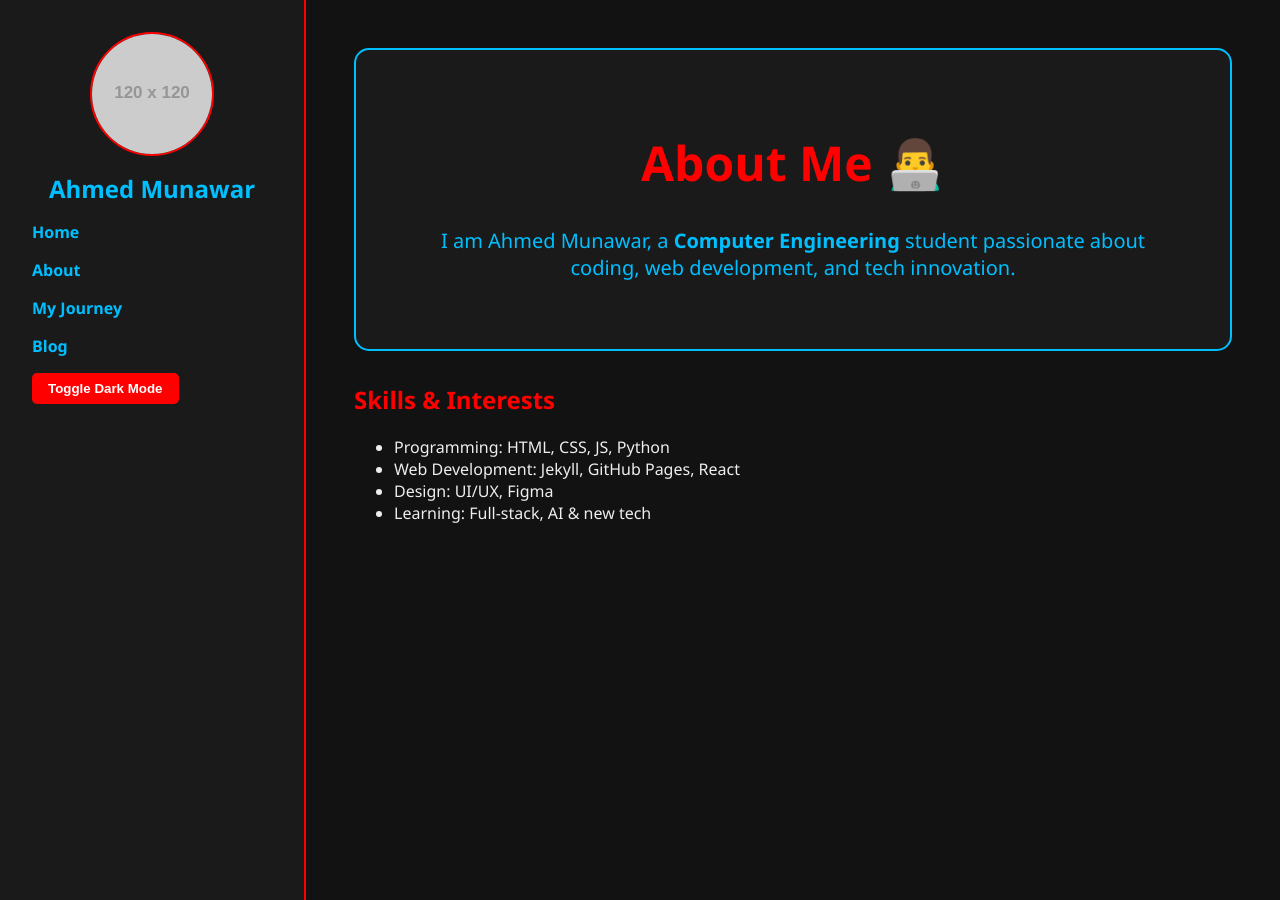
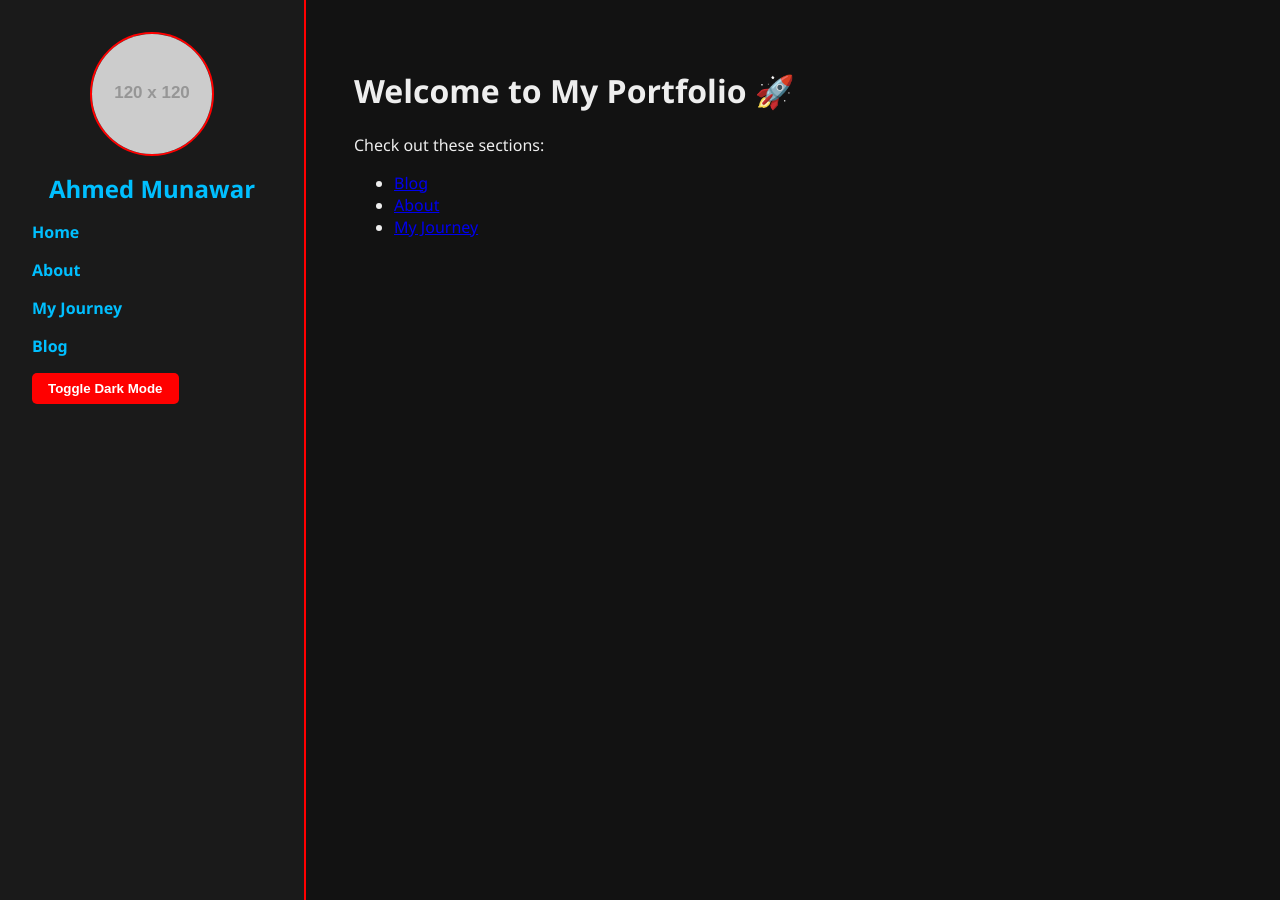
Before and after one commit to engr-ahmad-munawar/engr-ahmad-munawar.github.io-Portfolio-, a Jekyll site: the page built from about.md, in a window 1280 px wide and 900 px high. Built offline with Jekyll 4.4.1, drawn with Linux system fonts in a browser that asks for light colours.

Commit message:
Update about.md

```diff
--- a/about.md
+++ b/about.md
@@ -1,17 +1,12 @@
 ---
 layout: default
-title: About
+title: Home
 ---
 
-<div class="hero">
-  <h1>About Me 👨‍💻</h1>
-  <p>I am Ahmed Munawar, a <strong>Computer Engineering</strong> student passionate about coding, web development, and tech innovation.</p>
-</div>
+# Welcome to My Portfolio 🚀
 
-<h2 style="color:#ff0000;">Skills & Interests</h2>
-<ul>
-  <li>Programming: HTML, CSS, JS, Python</li>
-  <li>Web Development: Jekyll, GitHub Pages, React</li>
-  <li>Design: UI/UX, Figma</li>
-  <li>Learning: Full-stack, AI & new tech</li>
-</ul>
+Check out these sections:
+
+- [Blog](/blog)
+- [About](/about)
+- [My Journey](/journey)
```
